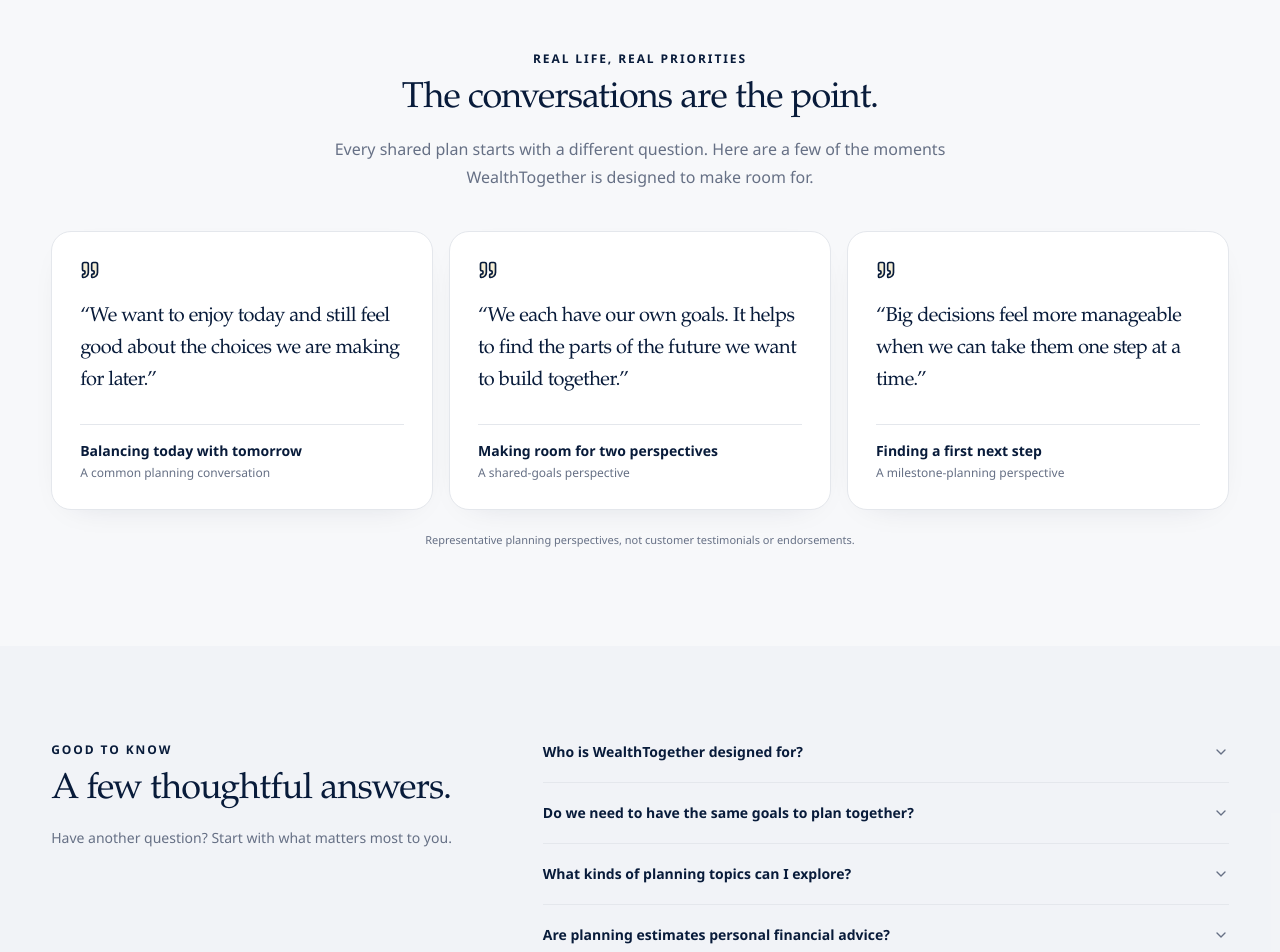
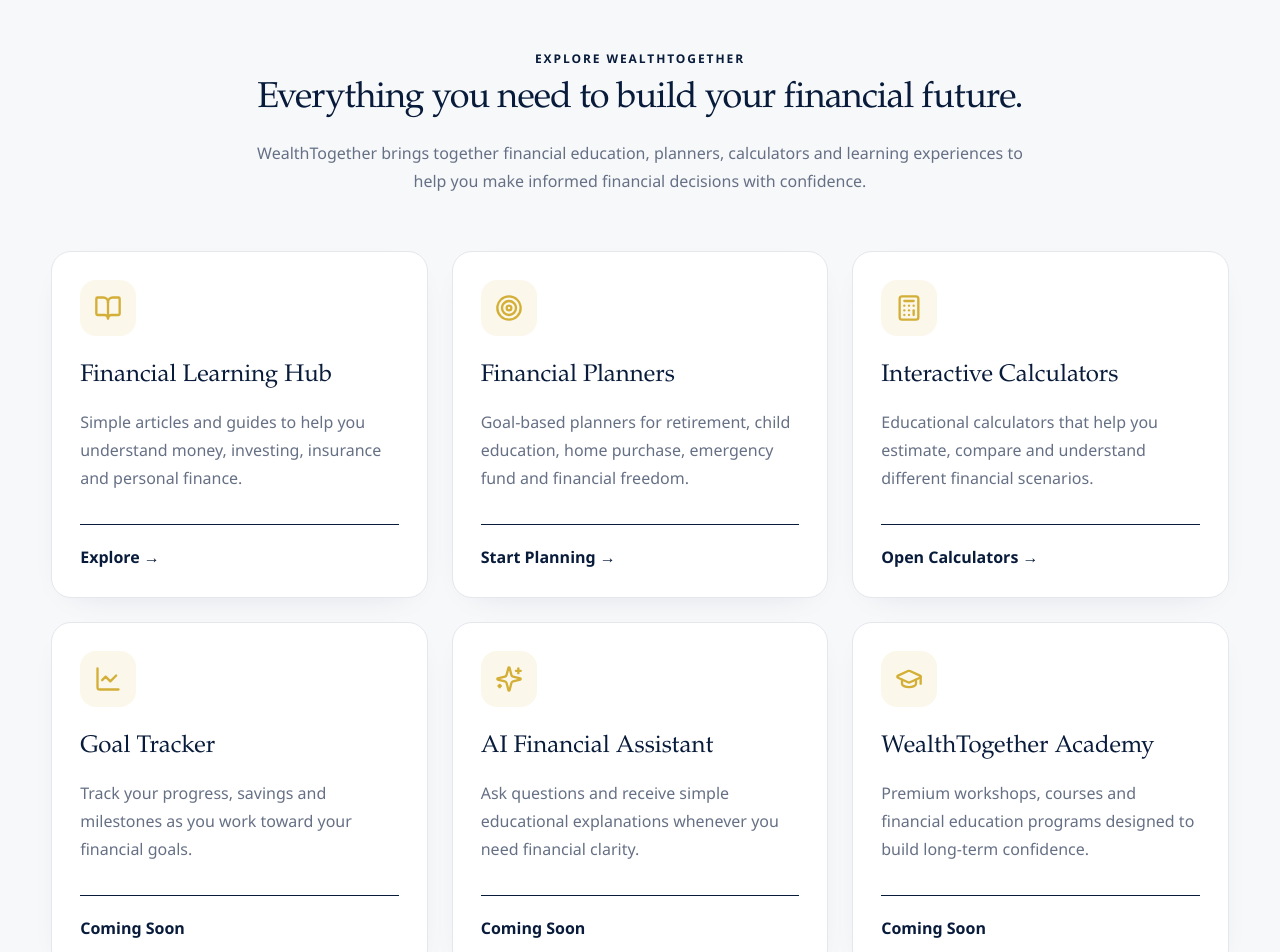
Before and after one commit to MohanakumarT/wealthtogether-financial-planner, a Next.js app: page / in a window 1280 px wide. Shown: the part 3760-4712 px from the top of the page. Built offline with nearby package versions, Linux system fonts and the light colour scheme; no server answers.

Commit message:
Replace testimonials with WealthTogether ecosystem section

```diff
--- a/src/app/page.tsx
+++ b/src/app/page.tsx
@@ -3,7 +3,7 @@
 import { FAQ } from "@/components/marketing/faq";
 import { Features } from "@/components/marketing/features";
 import { Hero } from "@/components/marketing/hero";
-import { Testimonials } from "@/components/marketing/testimonials";
+import { Ecosystem  } from "@/components/marketing/ecosystem";
 import { TrustStats } from "@/components/marketing/trust-stats";
 import { WhyWealthTogether } from "@/components/marketing/why-wealthtogether";
 import { Footer } from "@/components/footer";
@@ -33,7 +33,7 @@
 
         <WhyWealthTogether />
 
-        <Testimonials />
+        <Ecosystem  />
 
         <FAQ />
 
--- /dev/null
+++ b/src/components/marketing/ecosystem.tsx
@@ -0,0 +1,123 @@
+import {
+  BookOpen,
+  Calculator,
+  GraduationCap,
+  LineChart,
+  Sparkles,
+  Target,
+} from "lucide-react";
+
+import { Card } from "@/components/ui/card";
+import { Eyebrow, SectionHeading } from "@/components/ui/typography";
+
+const sections = [
+  {
+    icon: BookOpen,
+    title: "Financial Learning Hub",
+    description:
+      "Simple articles and guides to help you understand money, investing, insurance and personal finance.",
+    status: "Explore →",
+  },
+  {
+    icon: Target,
+    title: "Financial Planners",
+    description:
+      "Goal-based planners for retirement, child education, home purchase, emergency fund and financial freedom.",
+    status: "Start Planning →",
+  },
+  {
+    icon: Calculator,
+    title: "Interactive Calculators",
+    description:
+      "Educational calculators that help you estimate, compare and understand different financial scenarios.",
+    status: "Open Calculators →",
+  },
+  {
+    icon: LineChart,
+    title: "Goal Tracker",
+    description:
+      "Track your progress, savings and milestones as you work toward your financial goals.",
+    status: "Coming Soon",
+  },
+  {
+    icon: Sparkles,
+    title: "AI Financial Assistant",
+    description:
+      "Ask questions and receive simple educational explanations whenever you need financial clarity.",
+    status: "Coming Soon",
+  },
+  {
+    icon: GraduationCap,
+    title: "WealthTogether Academy",
+    description:
+      "Premium workshops, courses and financial education programs designed to build long-term confidence.",
+    status: "Coming Soon",
+  },
+];
+
+export function Ecosystem() {
+  return (
+    <section
+      className="px-content mx-auto max-w-7xl py-20 sm:py-24"
+      id="ecosystem"
+    >
+      <div className="mx-auto max-w-3xl text-center">
+        <Eyebrow>EXPLORE WEALTHTOGETHER</Eyebrow>
+
+        <SectionHeading className="mt-3 text-3xl sm:text-4xl">
+          Everything you need to build your financial future.
+        </SectionHeading>
+
+        <p className="text-muted-foreground mt-5 text-base leading-7">
+          WealthTogether brings together financial education, planners,
+          calculators and learning experiences to help you make informed
+          financial decisions with confidence.
+        </p>
+      </div>
+
+      <div className="mt-14 grid gap-6 md:grid-cols-2 xl:grid-cols-3">
+        {sections.map(({ icon: Icon, title, description, status }) => (
+          <Card
+            key={title}
+            className="group flex h-full flex-col rounded-2xl border p-7 transition-all duration-300 hover:-translate-y-2 hover:border-yellow-500/40 hover:shadow-xl"
+          >
+            <div className="bg-gold/10 text-gold flex h-14 w-14 items-center justify-center rounded-2xl">
+              <Icon className="h-7 w-7" />
+            </div>
+
+            <h3 className="font-display mt-6 text-2xl">
+              {title}
+            </h3>
+
+            <p className="text-muted-foreground mt-4 flex-1 leading-7">
+              {description}
+            </p>
+
+            <div className="mt-8 border-t pt-5">
+              <span className="text-primary font-semibold transition-colors group-hover:text-yellow-600">
+                {status}
+              </span>
+            </div>
+          </Card>
+        ))}
+      </div>
+
+      <div className="mt-14 rounded-3xl bg-[#081B3A] px-8 py-10 text-center text-white">
+        <p className="text-gold text-sm font-semibold tracking-widest">
+          OUR MISSION
+        </p>
+
+        <h3 className="mt-3 text-3xl font-bold">
+          Learn. Plan. Grow.
+        </h3>
+
+        <p className="mx-auto mt-5 max-w-3xl text-white/75 leading-7">
+          We believe financial planning should be simple, practical and
+          accessible. Our goal is to help every individual and family make
+          better financial decisions through education and interactive planning
+          tools.
+        </p>
+      </div>
+    </section>
+  );
+}
--- a/src/components/marketing/testimonials.tsx
+++ /dev/null
@@ -1,68 +0,0 @@
-import { Quote } from "lucide-react";
-
-import { Card } from "@/components/ui/card";
-import { Eyebrow, SectionHeading } from "@/components/ui/typography";
-
-const perspectives = [
-  {
-    quote:
-      "We want to enjoy today and still feel good about the choices we are making for later.",
-    label: "Balancing today with tomorrow",
-    context: "A common planning conversation",
-  },
-  {
-    quote:
-      "We each have our own goals. It helps to find the parts of the future we want to build together.",
-    label: "Making room for two perspectives",
-    context: "A shared-goals perspective",
-  },
-  {
-    quote:
-      "Big decisions feel more manageable when we can take them one step at a time.",
-    label: "Finding a first next step",
-    context: "A milestone-planning perspective",
-  },
-];
-
-export function Testimonials() {
-  return (
-    <section
-      className="px-content mx-auto max-w-7xl py-20 sm:py-24"
-      id="stories"
-    >
-      <div className="mx-auto max-w-2xl text-center">
-        <Eyebrow>REAL LIFE, REAL PRIORITIES</Eyebrow>
-        <SectionHeading className="mt-3 text-3xl sm:text-4xl">
-          The conversations are the point.
-        </SectionHeading>
-        <p className="text-muted-foreground mt-4 text-base leading-7">
-          Every shared plan starts with a different question. Here are a few of
-          the moments WealthTogether is designed to make room for.
-        </p>
-      </div>
-      <div className="mt-10 grid gap-4 md:grid-cols-3">
-        {perspectives.map((item) => (
-          <Card className="flex h-full flex-col p-6 sm:p-7" key={item.label}>
-            <Quote
-              aria-hidden="true"
-              className="fill-gold/20 text-primary size-5"
-            />
-            <blockquote className="font-display mt-5 flex-1 text-xl leading-8 tracking-tight">
-              “{item.quote}”
-            </blockquote>
-            <div className="border-border mt-7 border-t pt-4">
-              <p className="text-sm font-semibold">{item.label}</p>
-              <p className="text-muted-foreground mt-1 text-xs">
-                {item.context}
-              </p>
-            </div>
-          </Card>
-        ))}
-      </div>
-      <p className="text-muted-foreground mx-auto mt-5 max-w-3xl text-center text-[11px] leading-5">
-        Representative planning perspectives, not customer testimonials or
-        endorsements.
-      </p>
-    </section>
-  );
-}
```
